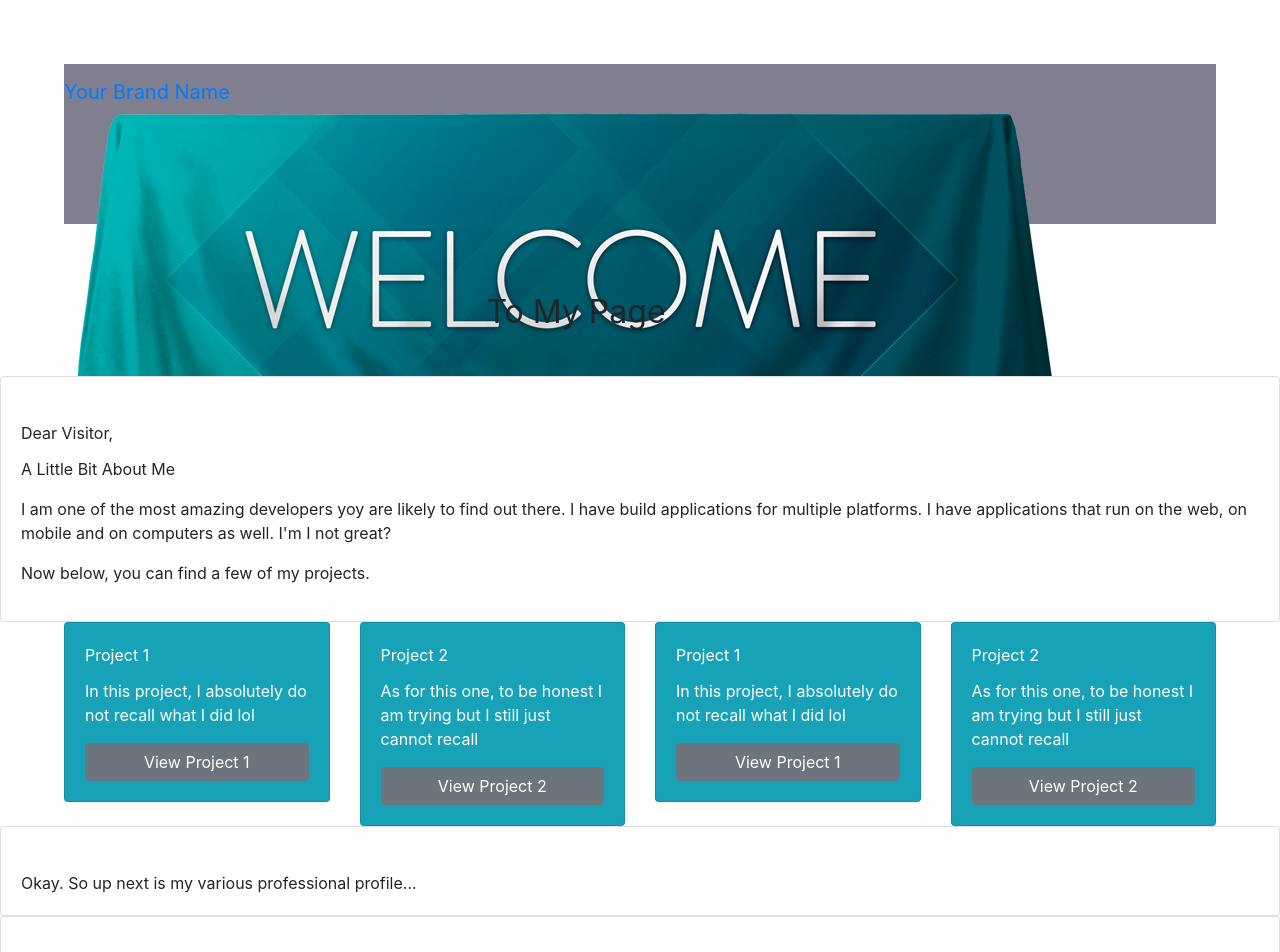
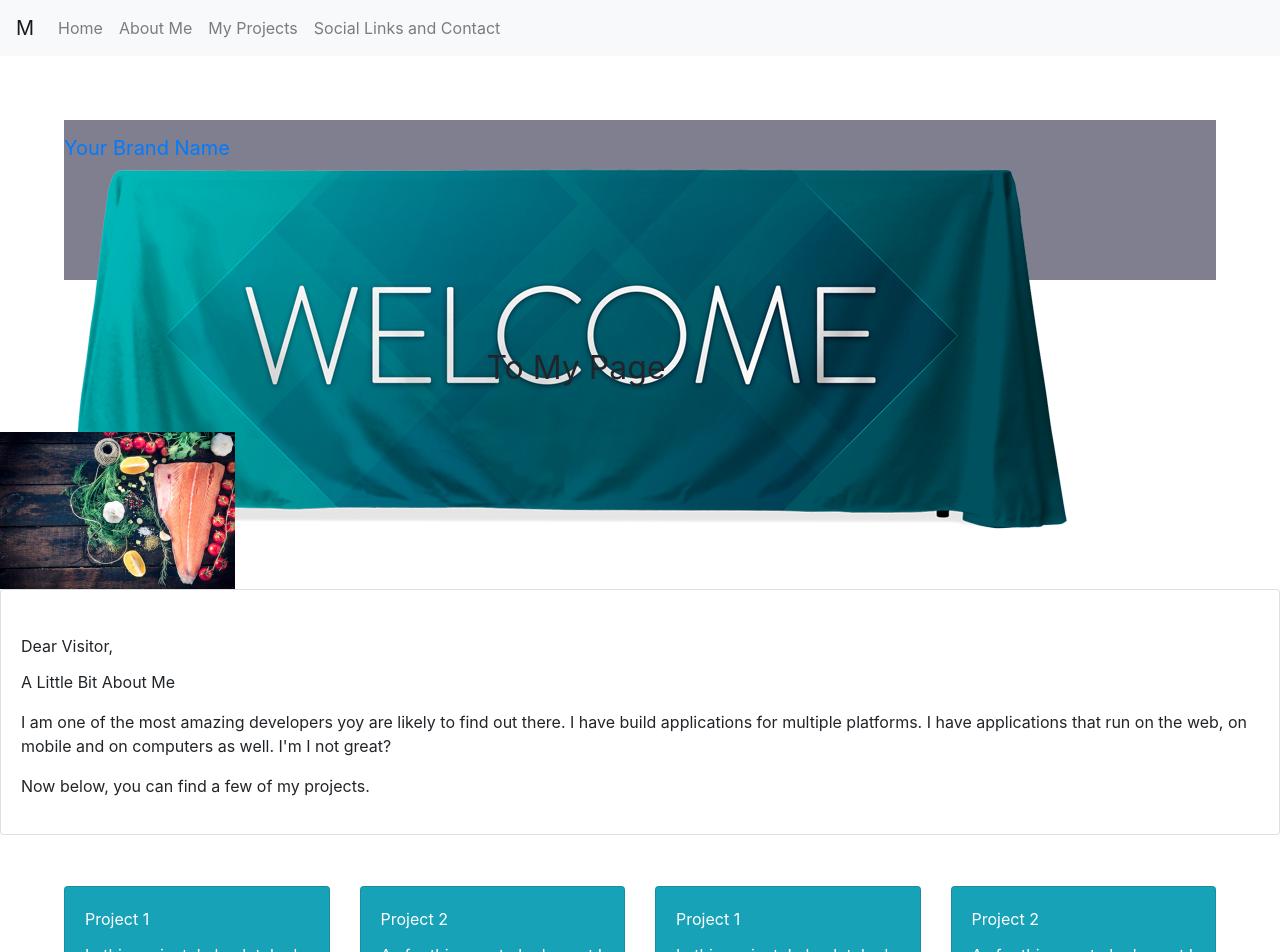
Before and after one commit to mezez/mez-portfolio, a React (Create React App) app: page / in a window 1280 px wide. Shown: the top 952 px of the page. Built offline with nearby package versions, Linux system fonts and the light colour scheme.

Commit message:
Added Navigation and scrolling to ref

```diff
--- a/src/components/App.js
+++ b/src/components/App.js
@@ -19,8 +19,23 @@ class App extends Component {
         config: {}
     };
 
+    aboutRef = React.createRef();
+    projectRef = React.createRef();
+    contactRef = React.createRef();
+
+    scrollToRef = (name) => {
+        const ref = this[name];
+        console.log(ref);
+
+        if (ref.current) {
+            ref.current.scrollIntoView({
+                behavior: "smooth",
+                block: "nearest"
+            })
+        }
+    }
+
     componentDidMount() {
-
         this.setState({
             config: defaultConfig
         });
@@ -38,18 +53,18 @@ class App extends Component {
 
         return (
             <div>
-                <Header brand={this.state.config.brand} />
+                <Header brand={this.state.config.brand} scrollToRef={this.scrollToRef} />
                 <br />
-                <FullCard aboutme={this.state.config.aboutme} />
+                <div ref={this.aboutRef}><FullCard aboutme={this.state.config.aboutme} /></div>
 
-                <div className='row spc'>
+                <div ref={this.projectRef} className='row spc'>
                     {defaultConfig.projects.map(project => {
                         return <SingleCard color='info' project={project} />
                     })}
                 </div>
 
                 <TextCard text={"Okay. So up next is my various professional profile... "} />
-                <Socal socials={defaultConfig.socials} />
+                <div ref={this.contactRef}><Socal socials={defaultConfig.socials} /></div>
                 <TextCard text={"And finally, you can reach me on " + this.state.config.phone + " or email at " + this.state.config.email} />
                 <Closure fullname={this.state.config.fullname} />
 
--- a/src/components/FullCard.js
+++ b/src/components/FullCard.js
@@ -15,6 +15,10 @@ class Fullcard extends Component {
 
     render() {
         return (
+            <>
+
+                <img className='img img-responsive img-circle' src="images/salmon.jpg" />
+
                 <div className='full-card'>
 
                     <Card>
@@ -31,6 +35,7 @@ class Fullcard extends Component {
                         </CardBody>
                     </Card>
                 </div>
+            </>
         );
     }
 }
--- a/src/components/Header.js
+++ b/src/components/Header.js
@@ -1,19 +1,70 @@
-import React, { Component } from 'react';
+import React, { Component, useState } from 'react';
 import PropTypes from 'prop-types';
-import { NavbarBrand } from 'reactstrap';
+import {
+    Collapse,
+    Navbar,
+    NavbarToggler,
+    NavbarBrand,
+    Nav,
+    NavItem,
+    NavLink,
+    UncontrolledDropdown,
+    DropdownToggle,
+    DropdownMenu,
+    DropdownItem,
+    NavbarText
+} from 'reactstrap';
 
 
 
 
 //stateless functional component.
+const handleClick = (props, name) => {
+    props.scrollToRef(name);
+};
+
 const Header = (props) => {
+
+    const [isOpen, setIsOpen] = useState(false);
+
+    const toggle = () => setIsOpen(!isOpen);
     return (
         <>
+            <div>
+                <Navbar color="light" light expand="md">
+                    <NavbarBrand href="/">M</NavbarBrand>
+                    <NavbarToggler onClick={toggle} />
+                    <Collapse isOpen={isOpen} navbar>
+                        <Nav className="mr-auto" navbar>
+                            <NavItem>
+                                <NavLink>Home</NavLink>
+                            </NavItem>
+                            <NavItem>
+                                <NavLink onClick={() => {
+                                    handleClick(props, "aboutRef")
+                                }}>About Me</NavLink>
+                            </NavItem>
+                            <NavItem>
+                                <NavLink onClick={() => {
+                                    handleClick(props, "projectRef")
+                                }}>My Projects</NavLink>
+                            </NavItem>
+                            <NavItem>
+                                <NavLink onClick={() => {
+                                    handleClick(props, "contactRef")
+                                }}>Social Links and Contact</NavLink>
+                            </NavItem>
+
+                        </Nav>
+
+                    </Collapse>
+                </Navbar>
+            </div>
             <div className='header'>
 
                 <div>
                     <NavbarBrand href="#">{props.brand}</NavbarBrand>
-                    <img src="images/welcome.png" />
+                    <img className='img img-responsive' src="images/welcome.png" />
 
                 </div>
             </div>
--- a/src/css/style.css
+++ b/src/css/style.css
@@ -24,6 +24,8 @@
 }
 
 .spc {
+	margin-top: 4%;
+	margin-bottom: 4%;
 	padding-left: 5%;
 	padding-right: 5%;
 }
```
Lines whose indentation alone changed are shown as unchanged.
